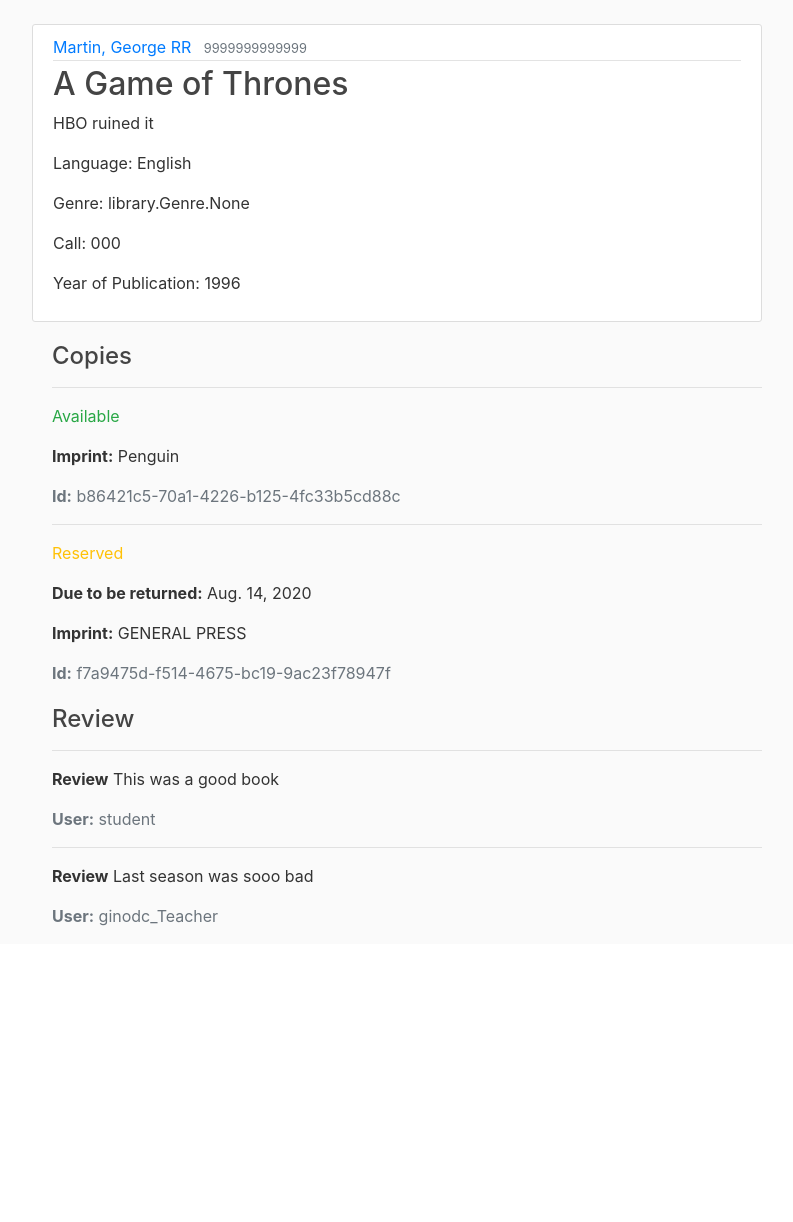
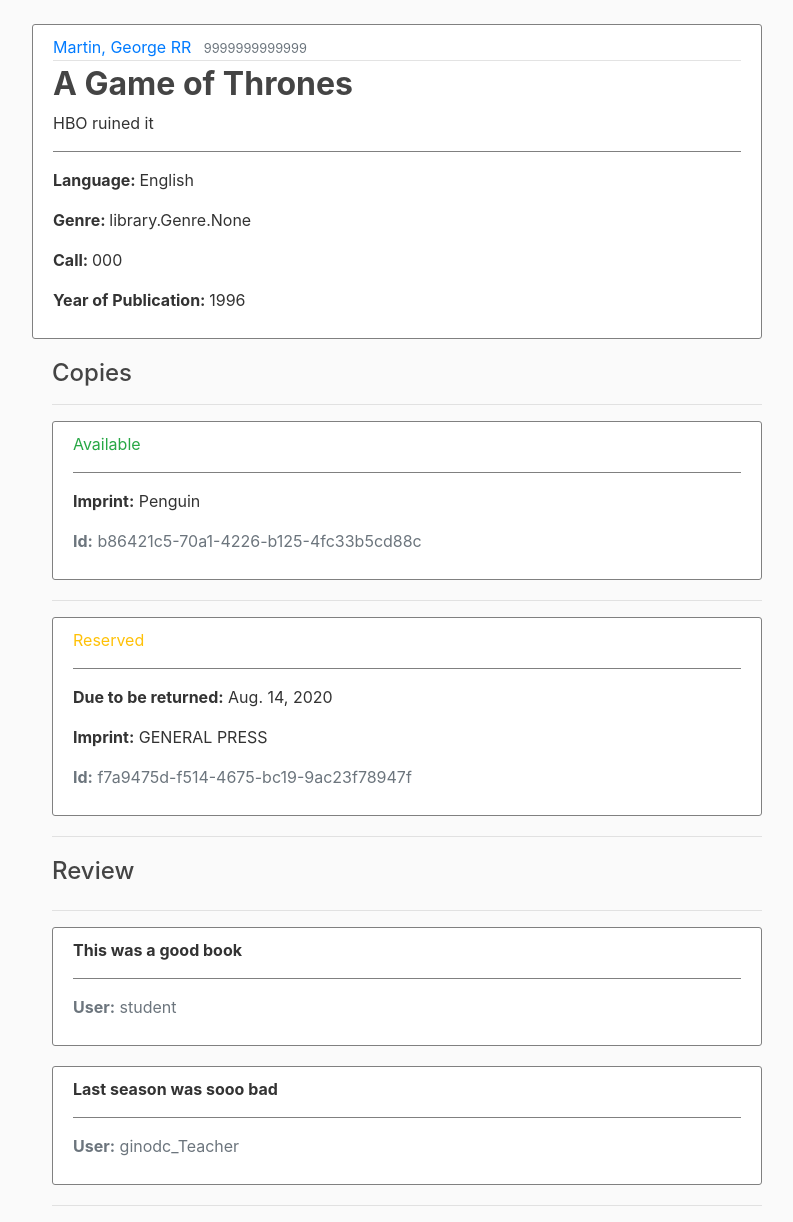
Before and after one commit to LorenzoCA1/SECURDEMP, a Django app: page /book/10/ in a window 1280 px wide. Shown: the part 56-1278 px from the top of the page, without its empty margins (53-846 px from the left). Before the commit the page ends 982 px from the top, so only its background shows below. Run offline with Django 3.2, Linux system fonts and the light colour scheme; data comes from the database, SQL or seed files in the repository; both versions use the stored data as it was after the commit; some libraries are stand-ins or nearby versions.

Commit message:
Improvements in HTML design

```diff
--- a/library/static/library/main.css
+++ b/library/static/library/main.css
@@ -31,13 +31,14 @@ ul {
 .content-section {
   background: #ffffff;
   padding: 10px 20px;
-  border: 1px solid #dddddd;
+  border: 1px solid gray;
   border-radius: 3px;
   margin-bottom: 20px;
 }
 
 .article-title {
   color: #444444;
+  font-weight: bold;
 }
 
 a.article-title:hover {
--- a/library/templates/library/BookInstanceBorrow_form.html
+++ b/library/templates/library/BookInstanceBorrow_form.html
@@ -5,7 +5,7 @@
 		<form method="POST">
 			{% csrf_token %}
 			<fieldset class="form-group">
-				<legend class="border-bottom mb-4">Borrow book</legend>
+				<legend class="border-bottom mb-4">Confirm borrowing this book?</legend>
 					{{form|crispy}}
 			</fieldset>
 			<div class="form-group">
--- a/library/templates/library/book_detail.html
+++ b/library/templates/library/book_detail.html
@@ -16,22 +16,23 @@
 			    </div>
 			    <h2 class="article-title">{{ object.title }}</h2>
 				<p class="article-content">{{ object.summary }}</p>
-			    <p class="article-content">Language: {{ object.language }}</p>
-			    <p class="article-content">Genre: {{ object.genre }}</p>
-			    <p class="article-content">Call: {{ object.call }}</p>
-			    <p class="article-content">Year of Publication: {{ object.year }}</p>
+				<hr style="border-color: gray;">
+			    <p class="article-content"><strong>Language: </strong>{{ object.language }}</p>
+			    <p class="article-content"><strong>Genre: </strong>{{ object.genre }}</p>
+			    <p class="article-content"><strong>Call: </strong>{{ object.call }}</p>
+			    <p class="article-content"><strong>Year of Publication: </strong>{{ object.year }}</p>
 			  </div>
 			 </article>
 
 			  <div style="margin-left:20px;margin-top:20px">
 				<h4>Copies</h4>
+				<hr>
 			    {% if user.profile.Role.add_instance %}
 			    <a class="btn btn-secondary btn-sm mt-1 mb-1" href="{% url 'bookinstance-add' object.id%}">Add Instance</a>
 			    {% endif %}
 
 
 			    {% for copy in object.bookinstance_set.all %}
-			      <hr>
 			      {% if user.profile.Role.edit_instance %}
 			      <a class="btn btn-secondary btn-sm mt-1 mb-1" href="{% url 'bookinstance-edit' object.id copy.pk%}">Edit</a>
 			      {% endif %}
@@ -46,36 +47,43 @@
 			      {% if user.profile.Role.delete %}
 			      <a class="btn btn-danger btn-sm mt-1 mb-1" href="{% url 'bookinstance-delete' object.id copy.pk%}">Remove</a>
 				  {% endif %}
+				  <article class="media content-section" style="display: block;">
 			      <p class="{% if copy.status == 'a' %}text-success{% elif copy.status == 'm' %}text-danger{% else %}text-warning{% endif %}">
 			        {{ copy.get_status_display }}
 				  </p>
+				 <hr style="border-color: gray;">
 			      {% if copy.status != 'a' %}
 			        <p><strong>Due to be returned:</strong> {{ copy.due_back }}</p>
 			      {% endif %}
 			      <p><strong>Imprint:</strong> {{ copy.imprint }}</p>
 				  <p class="text-muted"><strong>Id:</strong> {{ copy.id }}</p>
+				</article>
+				  <hr>
 				{% endfor %}
 			  </div>
 			<!--</article>-->
 
 			<div style="margin-left:20px;margin-top:20px">
+				<div style="display: flex;">
 			    <h4>Review</h4>
-
+				<hr>
 			    <div class="form-group">
 					{% if user.profile.Role.review %}
-					<a class="mr-2" href="{% url 'comment-create' object.id %}">Review</a>
+					<a class="mr-2" href="{% url 'comment-create' object.id %}">Review This Book</a>
 					{% endif %}
 				</div>
-
+				</div>
+				<hr>
 				{% for comment in book.comment_set.all %}
+				<article class="media content-section" style="display: block;">
+				  <p><strong>{{ comment.comment }}</strong></p>
+				  <hr style="border-color: gray;">
+				  <p class="text-muted"><strong>User:</strong> {{ comment.author }}</p>
+				</article>
+				{% endfor %}
 				<hr>
-			      <p><strong>Review</strong> {{ comment.comment }}</p>
-			      <p class="text-muted"><strong>User:</strong> {{ comment.author }}</p>
-			    {% endfor %}
 			  </div>
 			<!-- </article> -->
-
-
 
 {% endblock content %}
 
--- a/library/templates/library/comment_form.html
+++ b/library/templates/library/comment_form.html
@@ -5,7 +5,7 @@
 		<form method="POST">
 			{% csrf_token %}
 			<fieldset class="form-group">
-				<legend class="border-bottom mb-4">Review</legend>
+				<legend class="border-bottom mb-4">Write a Review</legend>
 					{{form|crispy}}
 			</fieldset>
 			<div class="form-group">
--- a/users/forms.py
+++ b/users/forms.py
@@ -36,7 +36,7 @@ class UserRegisterForm(UserCreationForm):
 	IDnum = forms.CharField(label='What is your ID number?',required=True,max_length =10,widget=forms.TextInput(attrs={'class':'form-control' , 'autocomplete': 'off','pattern':'[0-9]+', 'title':'Enter numbers Only '}))
 	classification= PropertyModelChoiceField(queryset = Role.objects.filter(any_create=True))
 	SecurityQ= forms.CharField(label='Select A Security Question', widget=forms.Select(choices=SECURITY_QUESTION))
-	SecuirtyA = forms.CharField()
+	SecuirtyA = forms.CharField(label='Security Question Answer')
 
 
 	class Meta:
--- a/users/templates/users/login.html
+++ b/users/templates/users/login.html
@@ -14,7 +14,7 @@
 		</form>
 		<div class="border-top pt-3">
 			<small class="text-muted">
-				Need An Account? <a class="ml-2" href="{% url 'register' %}">Sign In</a>
+				Need An Account? <a class="ml-2" href="{% url 'register' %}">Sign Up</a>
 			</small>
 		</div>
 	</div>
```
Also changed, not shown: library/templates/library/author_detail.html (+10 -7 lines), users/templates/users/profile.html (+6 -4 lines), db.sqlite3. Lines whose indentation alone changed are shown as unchanged.
